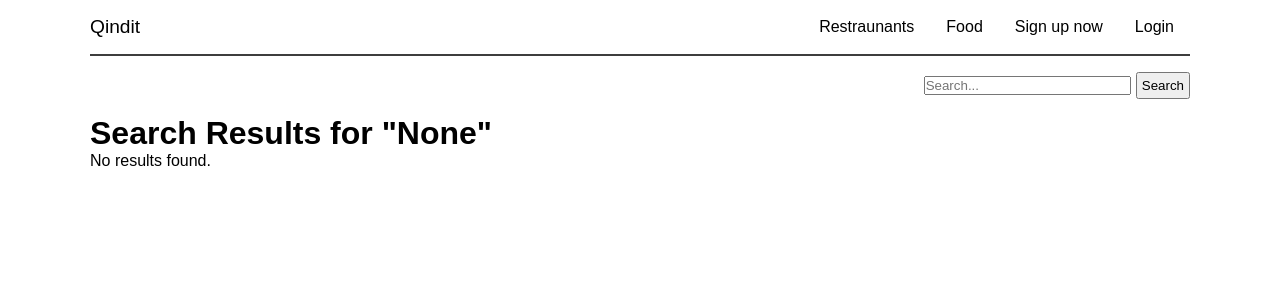
After one commit to dutkulang/Qindit, a Django app: page /search/ in a window 1280 px wide. The commit adds this page. Shown: the top 300 px of the page. Run offline with Django 5.2, Linux system fonts and the light colour scheme.

Commit message:
Add search functionality

```diff
--- a/food/urls.py
+++ b/food/urls.py
@@ -3,5 +3,6 @@ from . import views
 
 urlpatterns = [
     path('', views.foodItems, name="homepage" ),
-    path("<int:itemId>", views.foodItem, name="foodItem")
+    path("<int:itemId>", views.foodItem, name="foodItem"),
+    path('search/', views.search_results, name='search_results'),
 ]
--- a/food/views.py
+++ b/food/views.py
@@ -1,6 +1,6 @@
 from django.shortcuts import render
 from . import models
-
+from django.db.models import Q
 
 def index(request):
     context = {
@@ -21,3 +21,13 @@ def foodItem(request, itemId):
         'food': models.MenuItem.objects.filter(pk=itemId).first()
     }
     return render(request, 'food.html', context)
+
+def search_results(request):
+    query = request.GET.get('q')
+    if query:
+        results = models.MenuItem.objects.filter(
+            Q(name__icontains=query) | Q(description__icontains=query)
+        )  # Search in title or content fields
+    else:
+        results = models.MenuItem.objects.none()  # Or all() if you want defaults
+    return render(request, 'search-result.html', {'foods': results, 'query': query})
--- a/templates/foods.html
+++ b/templates/foods.html
@@ -8,7 +8,7 @@
             <div class="food-card">
                 <img src= "{{ foodItem.image.url }}"
                 alt="">
-                <div class="food-info">
+                <div class="food-info"  >
                     <h3>{{foodItem.name}}</h3>
                     <p class="description">{{foodItem.description}}</p>
                     <p>ssp {{foodItem.price}}</p>
--- a/templates/search-bar.html
+++ b/templates/search-bar.html
@@ -1,4 +1,6 @@
 <div class="search-container">
-        <input type="text">
-        <button class="btn">Search</button>
+    <form action="{% url 'search_results' %}" method="get">
+        <input type="text" name="q" placeholder="Search...">
+        <button class="btn" type="submit">Search</button>
+    </form>
     </div>
--- /dev/null
+++ b/templates/search-result.html
@@ -0,0 +1,12 @@
+{% extends "main.html" %}
+{% block main %}
+<h1>Search Results for "{{ query }}"</h1>
+{% for food in foods %}
+    <a href="{% url 'foodItem' food.id  %}" class="food-card">
+    <h2>{{ food.name }}</h2>
+    <p>{{ food.description|truncatewords:50 }}</p>
+    </a>
+{% empty %}
+    <p>No results found.</p>
+{% endfor %}
+{% endblock main %}
```
Also changed, not shown: README.md.
